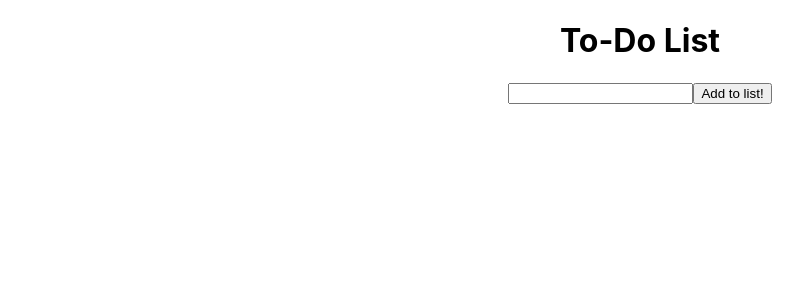
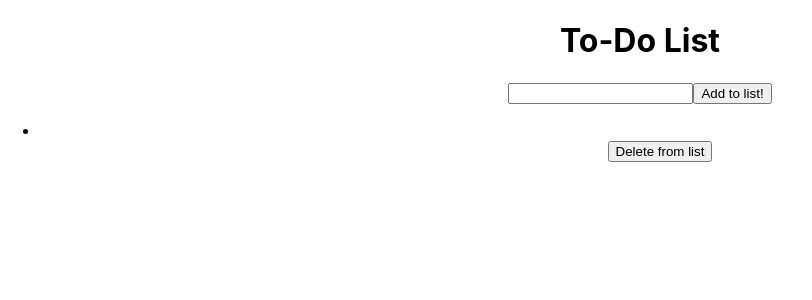
Before and after one commit to SchoolOfCode/w6d4_react-athon-hackathon-waseem-and-claire, a React (Create React App) app in the folder todolist/: page / in a window 1280 px wide. Shown: the top 300 px of the page, without its empty margins (0-812 px from the left). Built offline with nearby package versions, Linux system fonts and the light colour scheme.

Commit message:
trying to fix constant reset of list

```diff
--- a/todolist/src/App.js
+++ b/todolist/src/App.js
@@ -5,7 +5,8 @@ import List from "./components/List";
 // import List from "../List";
 
 function App() {
-  const [list, setList] = useState([]);
+  const startArray = [];
+  const [list, setList] = useState([startArray]);
   const [text, setText] = useState();
 
   // needs a handleChange function ✔️
@@ -15,7 +16,8 @@ function App() {
 
   function addToList(text) {
     console.log("added to list");
-    setList([...list, text]);
+    setList([...list, { text: text, id: list.length }]);
+    console.log(list);
   }
 
   // needs a delete function. ✔️
--- a/todolist/src/components/List/index.js
+++ b/todolist/src/components/List/index.js
@@ -21,7 +21,13 @@ function List({ list, deleteListItem }) {
   return (
     <ul>
       {list.map((item) => {
-        return <ListItem text={item} deleteListItem={deleteListItem} />;
+        return (
+          <ListItem
+            key={item.id}
+            text={item.text}
+            deleteListItem={deleteListItem}
+          />
+        );
       })}
     </ul>
   );
--- a/todolist/src/components/ListItem/index.js
+++ b/todolist/src/components/ListItem/index.js
@@ -12,11 +12,18 @@ export Input component ✔️
 
 import React from "react";
 
-function ListItem({ text, deleteListItem }) {
+function ListItem({ text, deleteListItem, key }) {
   return (
     <>
-      <li>{text}</li>
-      <button onClick={deleteListItem}> Delete from list</button>
+      <li key={key}>{text}</li>
+      <button
+        key={key}
+        onClick={() => {
+          deleteListItem();
+        }}
+      >
+        Delete from list
+      </button>
     </>
   );
 }
```
